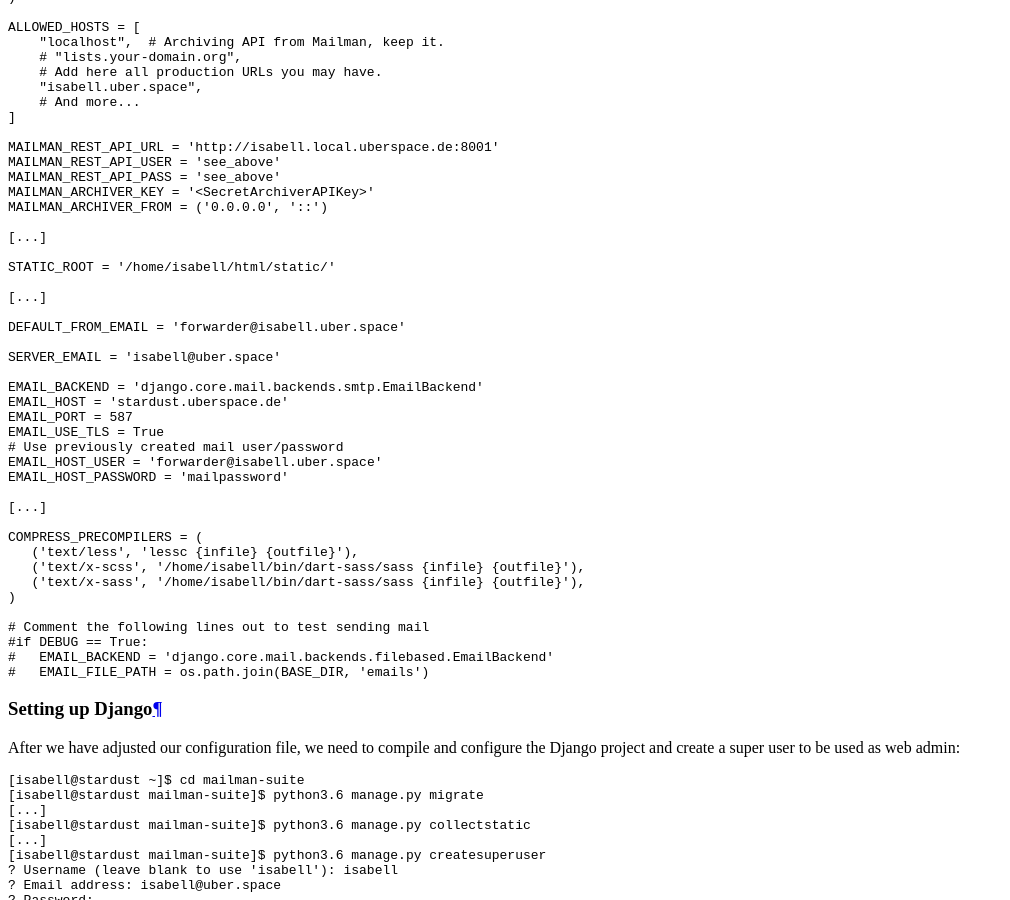
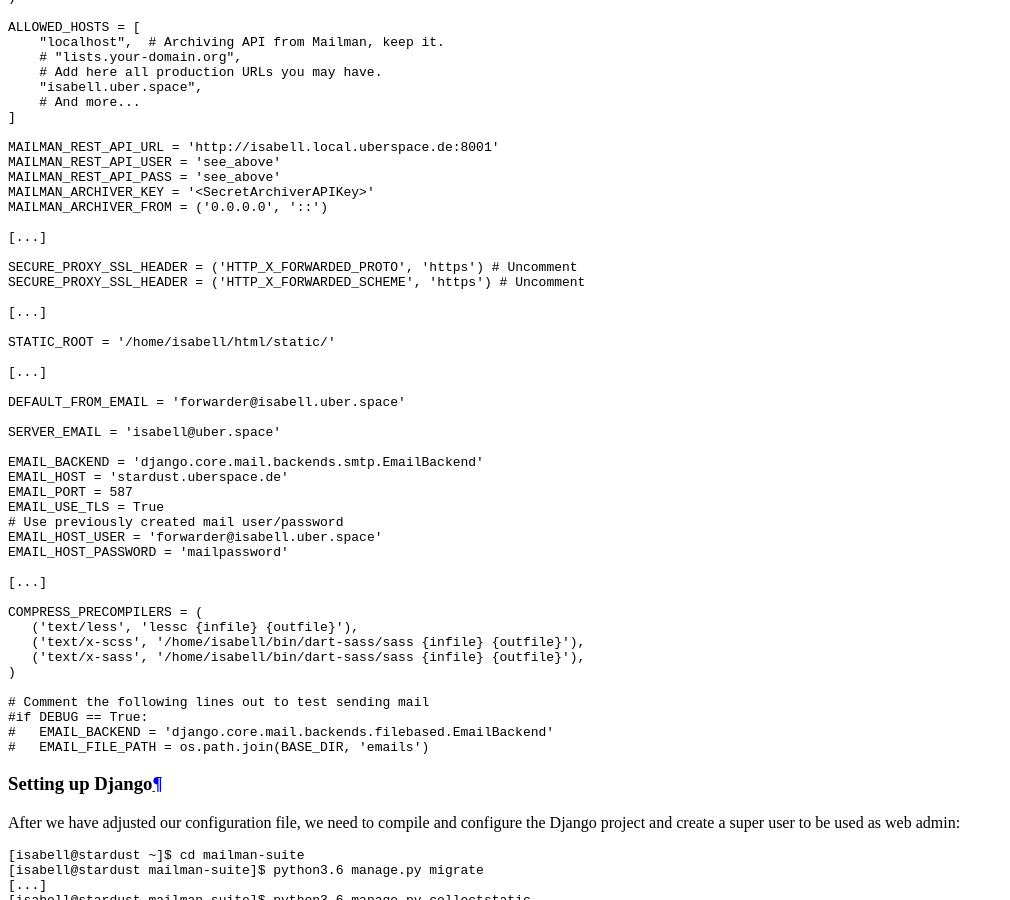
Before and after one commit to Uberspace/lab, a Sphinx documentation site: the page built from source/guide_mailman-3.rst, in a window 1280 px wide and 900 px high, scrolled down 5625 px. Shown: the whole window, without its empty margins (0-1010 px from the left). Built offline with Sphinx 7.4.7 and the Read the Docs theme 2.0.0, drawn with Linux system fonts in a browser that asks for light colours.

Commit message:
[mailman3] Re-add PROXY_SSL_HEADER

```diff
--- a/source/guide_mailman-3.rst
+++ b/source/guide_mailman-3.rst
@@ -227,6 +227,11 @@
 
  [...]
 
+ SECURE_PROXY_SSL_HEADER = ('HTTP_X_FORWARDED_PROTO', 'https') # Uncomment
+ SECURE_PROXY_SSL_HEADER = ('HTTP_X_FORWARDED_SCHEME', 'https') # Uncomment
+
+ [...]
+
  STATIC_ROOT = '/home/isabell/html/static/'
 
  [...]
```
